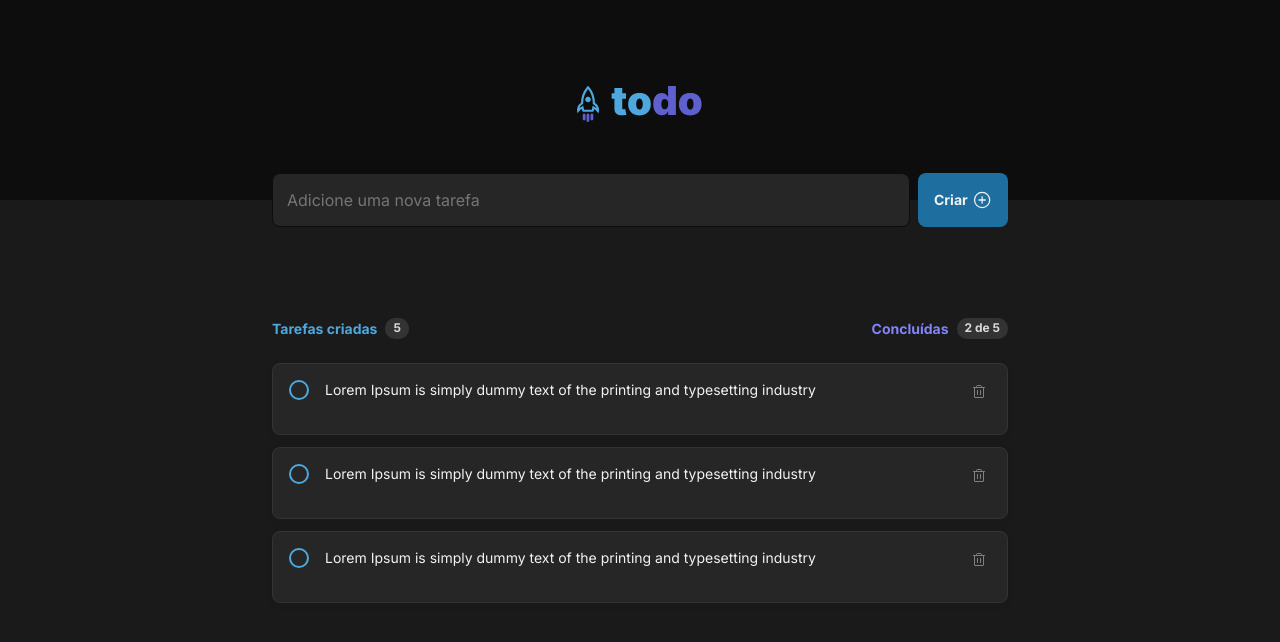
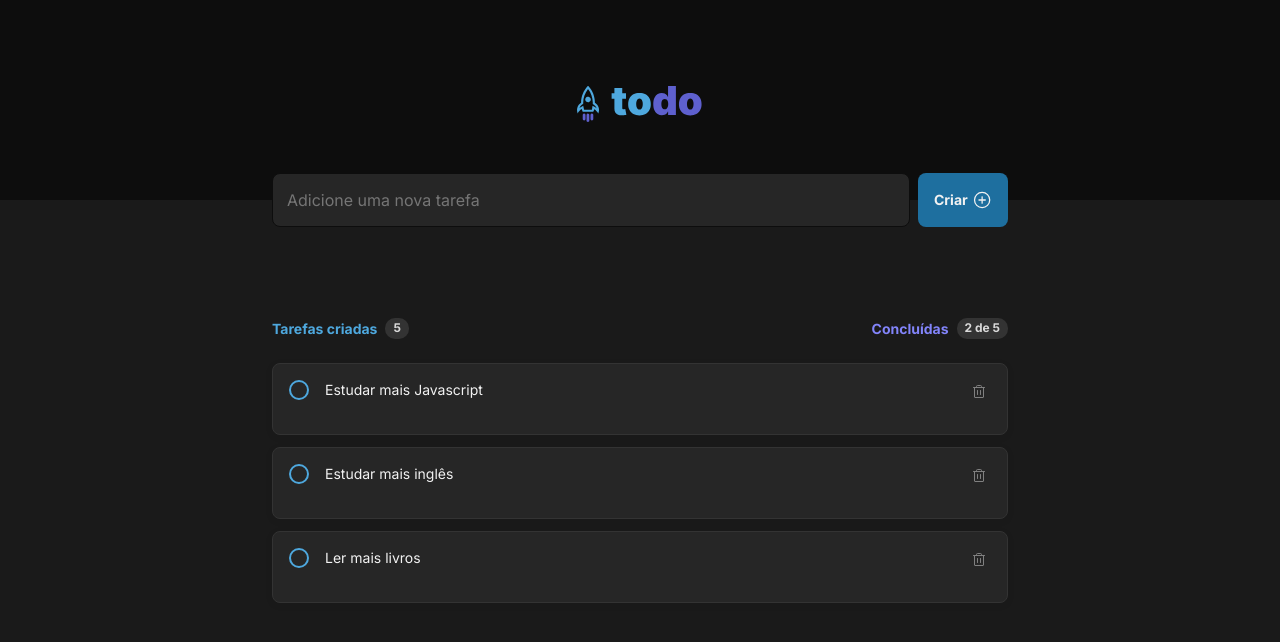
Before and after one commit to MarceloDoehnert/to-do-list-react, a React (Vite) app: page / in a window 1280 px wide. Shown: the top 642 px of the page. Built offline with nearby package versions, Linux system fonts and the light colour scheme.

Commit message:
function delete tasks done

```diff
--- a/src/App.tsx
+++ b/src/App.tsx
@@ -21,19 +21,19 @@ export function App() {
     [
       {
         id: uuidv4(),
-        title: "Lorem Ipsum is simply dummy text of the printing and typesetting industry",
+        title: "Estudar mais Javascript",
         taskComplete: true
       },
 
       {
         id: uuidv4(),
-        title: "Lorem Ipsum is simply dummy text of the printing and typesetting industry",
+        title: "Estudar mais inglês",
         taskComplete: true
       },
 
       {
         id: uuidv4(),
-        title: "Lorem Ipsum is simply dummy text of the printing and typesetting industry",
+        title: "Ler mais livros",
         taskComplete: true
       }
     ]
@@ -48,7 +48,7 @@ export function App() {
     setTasks([...tasks, newTask])
   }
 
-  function selectedTask(id) {
+  function selectedTask(id: string) {
     const completedTask = tasks.map(task => {
       if(task.id === id) {
         return {id: task.id, title: task.title, taskComplete: false}
@@ -58,6 +58,15 @@ export function App() {
     })
     setTasks(completedTask)
   }
+
+  function deletedTask(taskToDelete: string) {
+    const taskDeletedFromList = tasks.filter(task => {
+      return task.title !== taskToDelete
+    })
+
+    setTasks(taskDeletedFromList)
+  }
+
 
   return (
     <div>
@@ -82,6 +91,7 @@ export function App() {
             title={task.title}
             taskComplete={task.taskComplete}
             onSelectedTask={selectedTask}
+            onDeletedTask={deletedTask}
             />
             )
           })}
--- a/src/components/Tasks.tsx
+++ b/src/components/Tasks.tsx
@@ -3,16 +3,21 @@ import styles from './Tasks.module.css'
 import { Trash } from 'phosphor-react'
 
 interface TasksProps {
-    id: string,
-    title: string,
-    taskComplete: boolean,
-    onSelectedTask: (id: string) => void,
+    id: string
+    title: string
+    taskComplete: boolean
+    onSelectedTask: (id: string) => void
+    onDeletedTask: (tasks: string) => void
 }
 
-export function Tasks({ id, title, taskComplete, onSelectedTask}: TasksProps) {
+export function Tasks({ id, title, taskComplete, onSelectedTask, onDeletedTask}: TasksProps) {
 
   function handleSelectedTask() {
     onSelectedTask(id)
+  }
+
+  function handleRemoveTask() {
+    onDeletedTask(title)
   }
 
   return (
@@ -24,7 +29,7 @@ export function Tasks({ id, title, taskComplete, onSelectedTask}: TasksProps) {
       <p>
         {title}
       </p>
-      <button className={styles.trash}><Trash size={16} /></button>
+      <button onClick={handleRemoveTask} className={styles.trash}><Trash size={16} /></button>
     </div>
   )
 }
```
